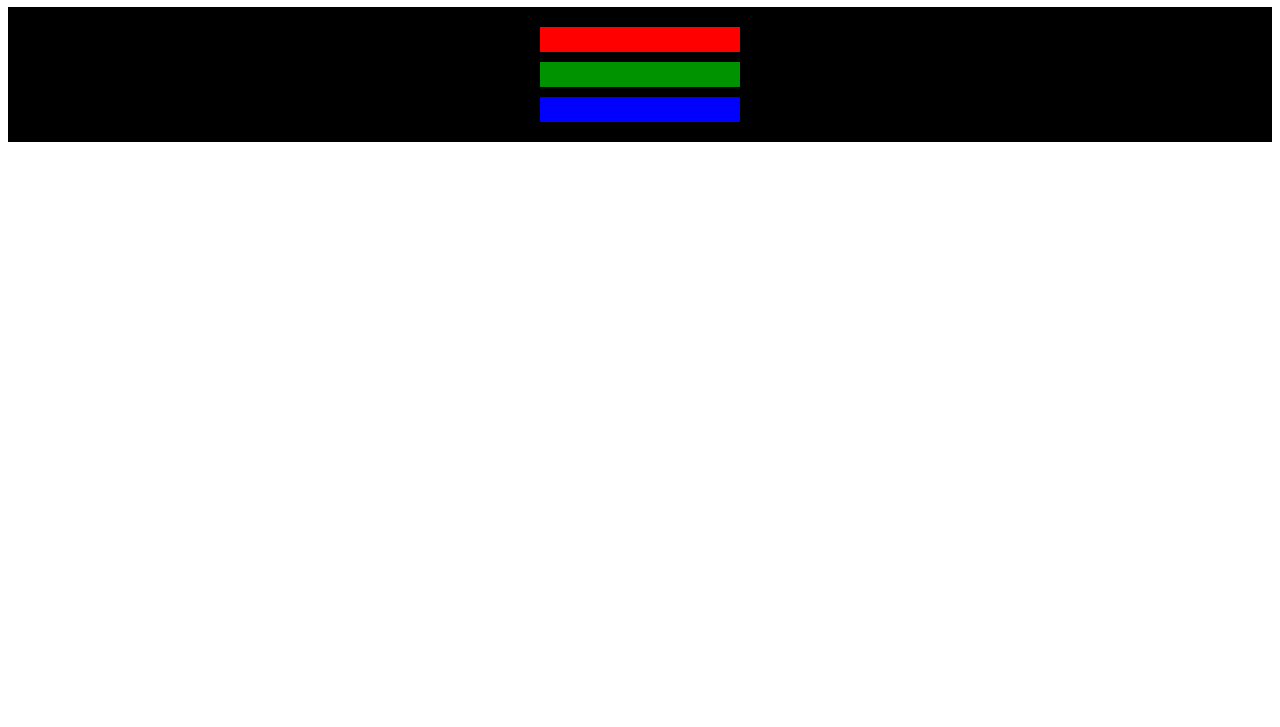
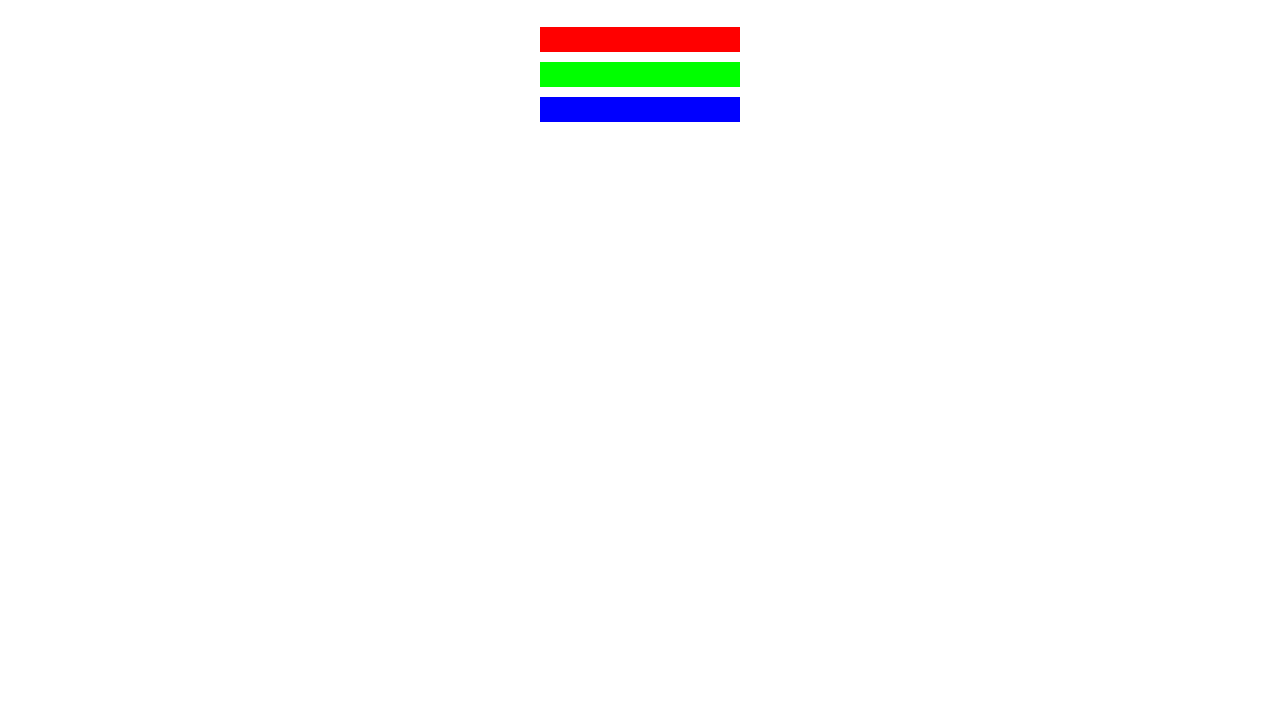
Before and after one commit to BravineTheeDeveloper/Colored-makers, a plain HTML site: page index.html in a window 1280 px wide. Shown: the part 73-800 px from the top of the page. Drawn offline with Linux system fonts and the light colour scheme.

Commit message:
CSS Colors

```diff
--- a/colormarker.css
+++ b/colormarker.css
@@ -3,8 +3,8 @@ h1 {
 }
 
 .container{
-    background-color: rgb(0, 0, 0);
-    padding: 10px;
+    background-color: rgb(255, 255, 255);
+    padding: 10px 0;
 }
 
 .marker {
@@ -18,7 +18,7 @@ h1 {
 }
 
 .two{
-    background-color: rgb(0, 147, 0);
+    background-color: rgb(0, 255, 0);
 }
 
 .three{
```
